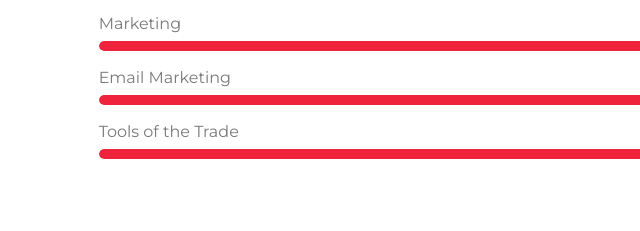
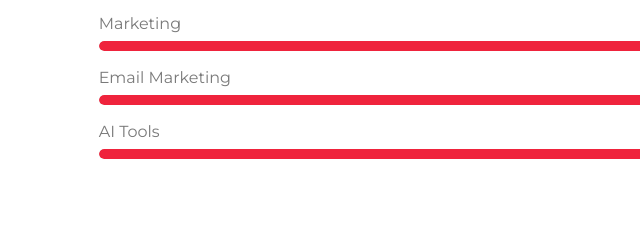
Before and after one commit to gift-ujuaku/gift-ujuaku.github.io, a plain HTML site: page index.html in a window 1280 px wide. Shown: the part 1464-1695 px from the top of the page, 83-723 px from the left. Drawn offline with nearby package versions, Linux system fonts and the light colour scheme.

Commit message:
Update index.html

```diff
--- a/index.html
+++ b/index.html
@@ -200,7 +200,7 @@
                                     aria-valuemax="100"></div>
                             </div>
                             <div class="skill-name">
-                                <p>Tools of the Trade</p>
+                                <p>AI Tools</p>
                                 <p>99%</p>
                             </div>
                             <div class="progress">
```
